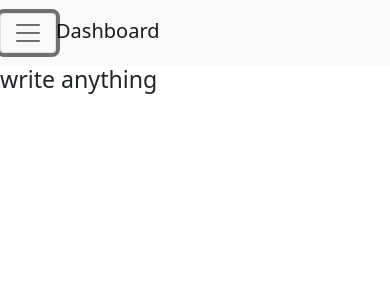
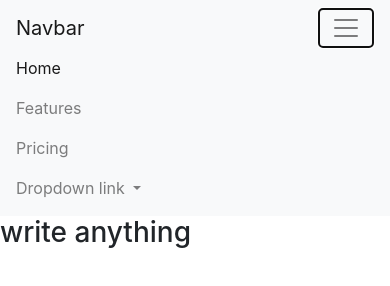
Before and after one commit to 0anirban1/0anirban1.github.io, a plain HTML site: page index.html in a window 390 px wide. Both pictures are taken after a click on the button "Toggle navigation". Drawn offline with nearby package versions, Linux system fonts and the light colour scheme.

Commit message:
updated dashboard

```diff
--- a/index.html
+++ b/index.html
@@ -6,7 +6,7 @@
     <meta name="viewport" content="width=device-width, initial-scale=1, shrink-to-fit=no">
 
     <!-- Bootstrap CSS -->
-    <link href="https://cdn.jsdelivr.net/npm/bootstrap@5.0.0-beta1/dist/css/bootstrap.min.css" rel="stylesheet" integrity="sha384-giJF6kkoqNQ00vy+HMDP7azOuL0xtbfIcaT9wjKHr8RbDVddVHyTfAAsrekwKmP1" crossorigin="anonymous">
+    <link rel="stylesheet" href="https://maxcdn.bootstrapcdn.com/bootstrap/4.0.0/css/bootstrap.min.css" integrity="sha384-Gn5384xqQ1aoWXA+058RXPxPg6fy4IWvTNh0E263XmFcJlSAwiGgFAW/dAiS6JXm" crossorigin="anonymous">
     <link rel = "stylesheet" href = "style.css">
     <script src="script.js"></script>
     <title>Hello, world!</title>
@@ -72,13 +72,40 @@
           </div>
         </li>
       </div>
-      <nav class="navbar navbar-light bg-light" id = "initNav">
+      <nav class="soumya1 navbar navbar-light bg-light" id = "initNav">
         <a class="navbar-brand" href="#"> <button id = "openMenu" onclick = "openNav()" class="navbar-toggler" type="button" data-toggle="collapse" data-target="#navbarToggleExternalContent" aria-controls="navbarToggleExternalContent" aria-expanded="false" aria-label="Toggle navigation">
           <span class="navbar-toggler-icon"></span>
-        </button>Dashboard</a>
+        </button><span>Dashboard</span></a>
       </nav>
-      <!-- Use any element to open the sidenav -->
-
+      <nav class="soumya navbar navbar-expand-lg navbar-light bg-light">
+        <a class="navbar-brand" href="#">Navbar</a>
+        <button  style = "float: right;" class="navbar-toggler" type="button" data-toggle="collapse" data-target="#navbarNavDropdown" aria-controls="navbarNavDropdown" aria-expanded="false" aria-label="Toggle navigation">
+          <span class="navbar-toggler-icon"></span>
+        </button>
+        <div class="collapse navbar-collapse" id="navbarNavDropdown">
+          <ul class="navbar-nav">
+            <li class="nav-item active">
+              <a class="nav-link" href="#">Home <span class="sr-only">(current)</span></a>
+            </li>
+            <li class="nav-item">
+              <a class="nav-link" href="#">Features</a>
+            </li>
+            <li class="nav-item">
+              <a class="nav-link" href="#">Pricing</a>
+            </li>
+            <li class="nav-item dropdown">
+              <a class="nav-link dropdown-toggle" href="#" id="navbarDropdownMenuLink" data-toggle="dropdown" aria-haspopup="true" aria-expanded="false">
+                Dropdown link
+              </a>
+              <div class="dropdown-menu" aria-labelledby="navbarDropdownMenuLink">
+                <a class="dropdown-item" href="#">Action</a>
+                <a class="dropdown-item" href="#">Another action</a>
+                <a class="dropdown-item" href="#">Something else here</a>
+              </div>
+            </li>
+          </ul>
+        </div>
+      </nav>
 
       <!-- Add all page content inside this div if you want the side nav to push page content to the right (not used if you only want the sidenav to sit on top of the page -->
       <div id="main">
@@ -89,7 +116,6 @@
 
     <!-- Optional JavaScript -->
     <!-- jQuery first, then Popper.js, then Bootstrap JS -->
-    <script src="https://cdn.jsdelivr.net/npm/bootstrap@5.0.0-beta1/dist/js/bootstrap.bundle.min.js" integrity="sha384-ygbV9kiqUc6oa4msXn9868pTtWMgiQaeYH7/t7LECLbyPA2x65Kgf80OJFdroafW" crossorigin="anonymous"></script>
     <script src="https://code.jquery.com/jquery-3.2.1.slim.min.js" integrity="sha384-KJ3o2DKtIkvYIK3UENzmM7KCkRr/rE9/Qpg6aAZGJwFDMVNA/GpGFF93hXpG5KkN" crossorigin="anonymous"></script>
     <script src="https://cdnjs.cloudflare.com/ajax/libs/popper.js/1.12.9/umd/popper.min.js" integrity="sha384-ApNbgh9B+Y1QKtv3Rn7W3mgPxhU9K/ScQsAP7hUibX39j7fakFPskvXusvfa0b4Q" crossorigin="anonymous"></script>
     <script src="https://maxcdn.bootstrapcdn.com/bootstrap/4.0.0/js/bootstrap.min.js" integrity="sha384-JZR6Spejh4U02d8jOt6vLEHfe/JQGiRRSQQxSfFWpi1MquVdAyjUar5+76PVCmYl" crossorigin="anonymous"></script>
--- a/script.js
+++ b/script.js
@@ -1,15 +1,10 @@
 function openNav() {
-
-  if(window.matchMedia("(max-width : 450px)").matches){
-    document.getElementById("mySidenav").style.width = "25%";
-  }else{
     document.getElementById("mySidenav").style.width = "17.5rem";
     document.getElementById("mySidenav").style.display = "block";
     document.getElementById("main").style.paddingLeft = "17.5rem";
     document.getElementById("initNav").style.paddingLeft = "18.75rem";
     document.getElementById("openMenu").style.display = "none";
   }
-}
 
   /* Set the width of the side navigation to 0 */
   function closeNav() {
@@ -17,4 +12,5 @@ function openNav() {
     document.getElementById("main").style.paddingLeft = "0rem";
     document.getElementById("initNav").style.paddingLeft = "0rem";
     document.getElementById("openMenu").style.display = "inline";
+    document.getElementById("mySidenav").style.display = "none";
   }
--- a/style.css
+++ b/style.css
@@ -37,7 +37,7 @@
     margin-left: 1.25rem;
   }
 
-  .navbar{
+  .soumya1{
     padding-left : 18.75rem;
 }
   #openMenu{
@@ -48,21 +48,26 @@
     transition: margin-left .5s;
     padding-left: 17.5rem;
   }
-
+  .soumya{
+    display: none;
+  }
   /* On smaller screens, where height is less than 450px, change the style of the sidenav (less padding and a smaller font size) */
   @media screen and (max-width : 28.125rem) {
     .sidenav {
       display: none;
   }
+  .soumya{
+    display: block;
+
+  }
   #main{
     padding-left: 0%;
   }
-  #openMenu{
-    display: inline;
+
+  .soumya1{
+    display: none;
   }
-  .navbar{
-    padding-left: 0%;
-  }
+
     .sidenav a {
       font-size: 0.875rem;
     }
```
Also changed, not shown: index2.html (added, +50 -0 lines).
